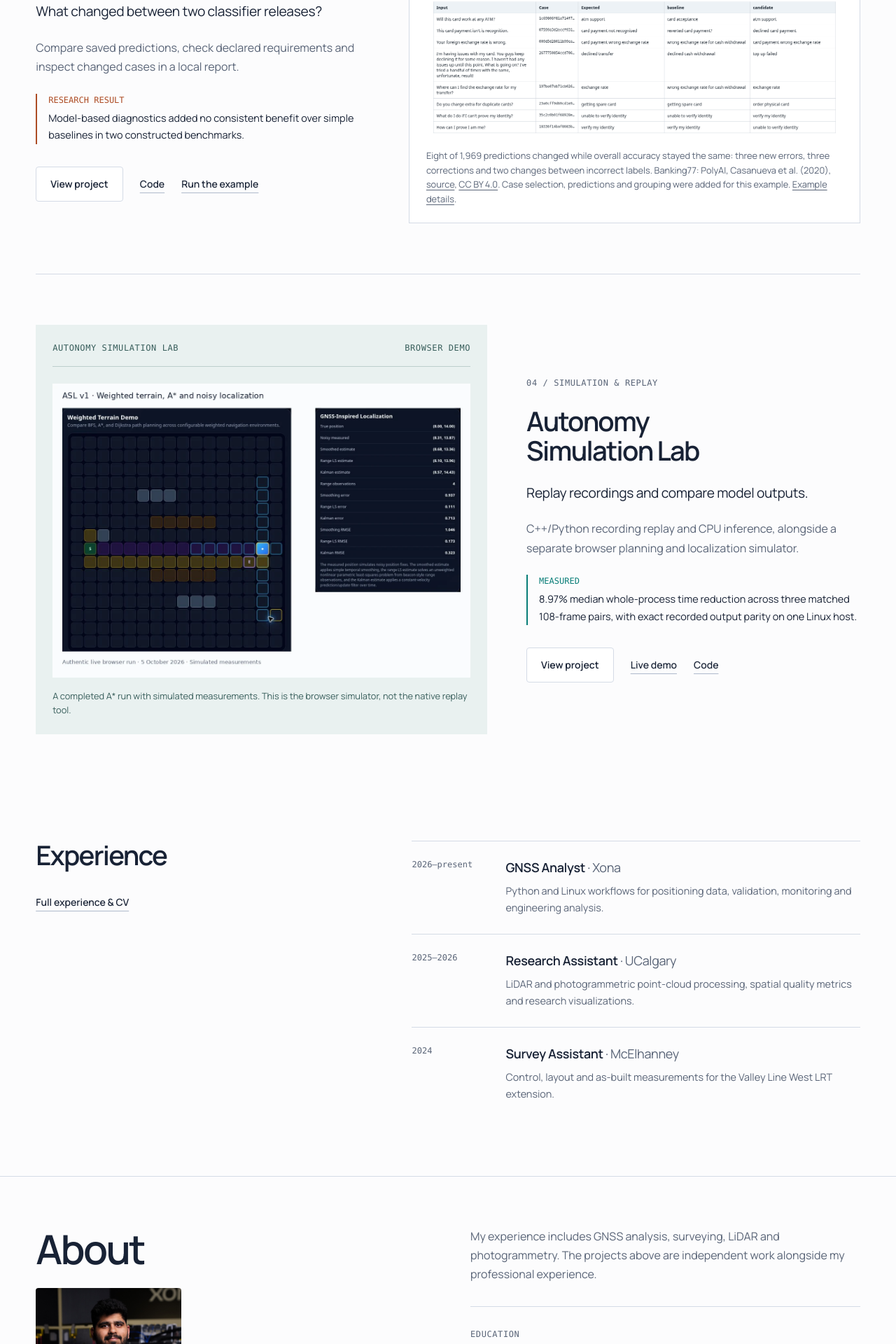
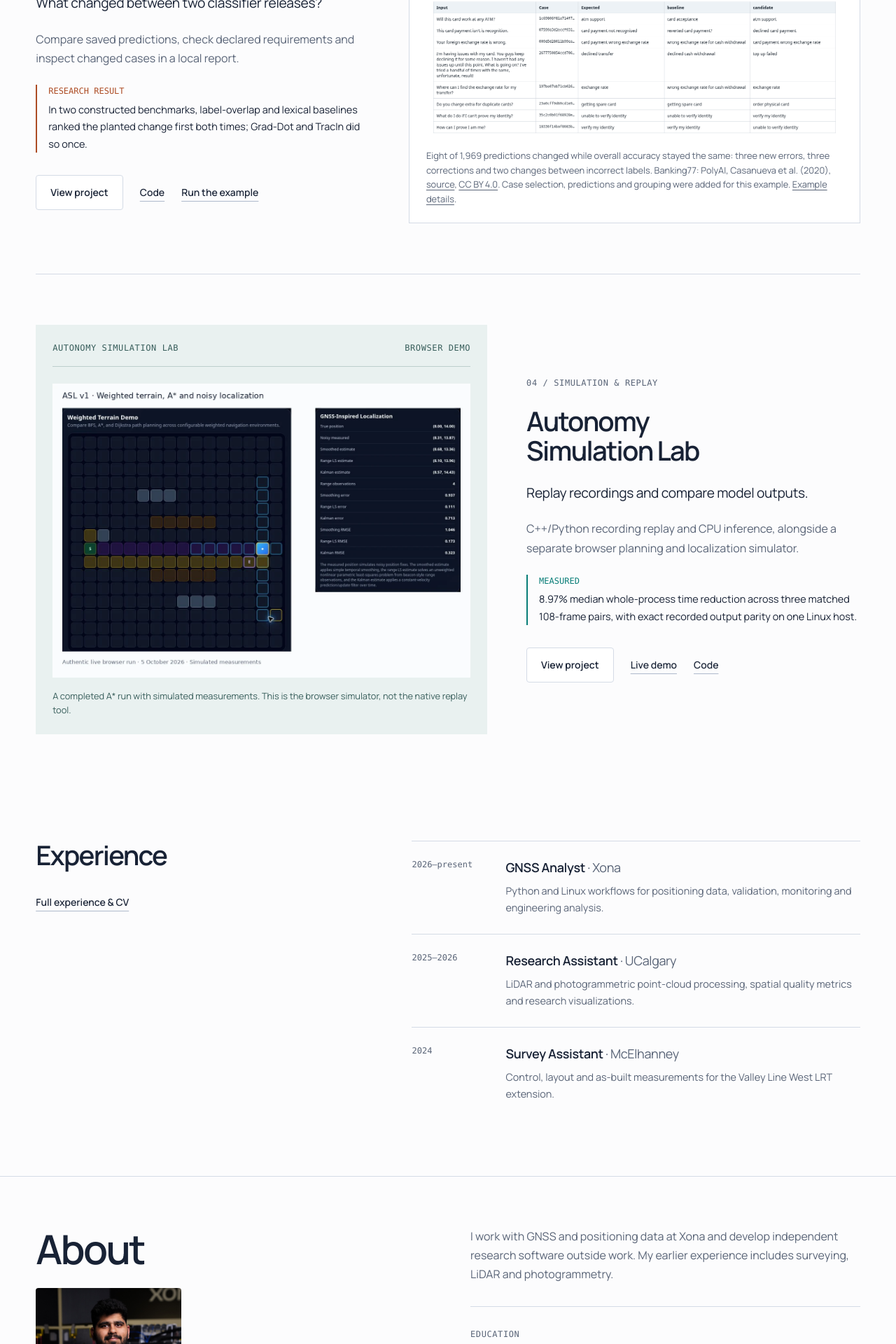
Before and after one commit to Kushrishi/kushrishi.com, a Next.js app: page / in a window 1280 px wide. Shown: the part 2300-4220 px from the top of the page at 70% size. Built offline with nearby package versions, Linux system fonts and the light colour scheme.

Commit message:
Tighten homepage About wording (#58)
* Make homepage About copy more natural and specific

* State model-regression comparison results directly

```diff
--- a/app/page.tsx
+++ b/app/page.tsx
@@ -80,7 +80,7 @@ export default function Home() {
               <h3>Model Regression<br />Forensics</h3>
               <p className="project-question">What changed between two classifier releases?</p>
               <p>Compare saved predictions, check declared requirements and inspect changed cases in a local report.</p>
-              <div className="finding"><span>Research result</span>Model-based diagnostics added no consistent benefit over simple baselines in two constructed benchmarks.</div>
+              <div className="finding"><span>Research result</span>In two constructed benchmarks, label-overlap and lexical baselines ranked the planted change first both times; Grad-Dot and TracIn did so once.</div>
               <div className="project-links">
                 <Link className="button" href="/research/model-regression-forensics">View project</Link>
                 <a className="text-link" href={`${gh}/model-regression-forensics`}>Code</a>
@@ -122,7 +122,7 @@ export default function Home() {
             <Image className="about-portrait" src="/images/kush-rishi-91.jpg" alt="Kush Rishi" width={1920} height={1280} sizes="360px" />
           </div>
           <div className="about-copy">
-            <p>My experience includes GNSS analysis, surveying, LiDAR and photogrammetry. The projects above are independent work alongside my professional experience.</p>
+            <p>I work with GNSS and positioning data at Xona and develop independent research software outside work. My earlier experience includes surveying, LiDAR and photogrammetry.</p>
             <div className="education"><span className="eyebrow">Education</span><h3>University of Calgary</h3><p>BSc Geomatics Engineering<br />With Distinction · 2022–2026</p></div>
           </div>
         </section>
```
